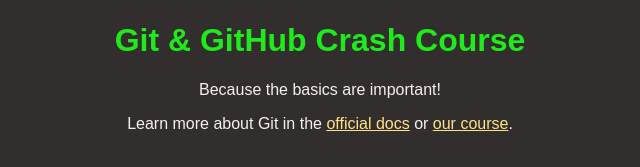
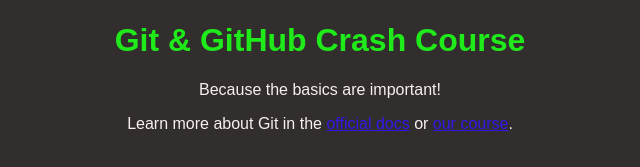
Before and after one commit to gpatino2/github-rev-1, a plain HTML site: page index.html in a window 1280 px wide. Shown: the part 147-314 px from the top of the page, without its empty margins (320-960 px from the left). Drawn offline with Linux system fonts and the light colour scheme.

Commit message:
color change 2

```diff
--- a/styles.css
+++ b/styles.css
@@ -21,5 +21,5 @@ h1 {
 }
 
 a {
-  color: #fee389;
+  color: #3219ea;
 }
```
